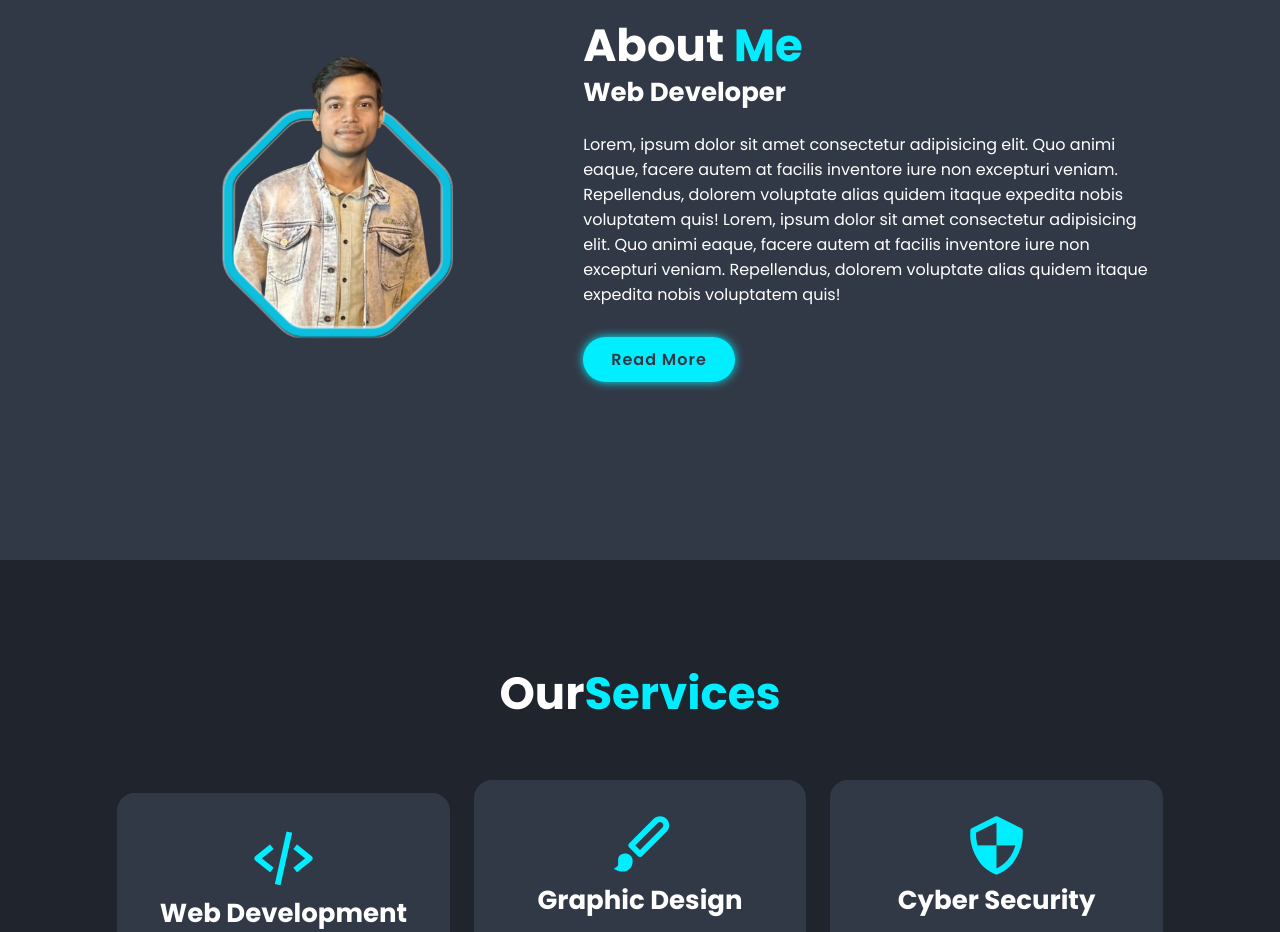
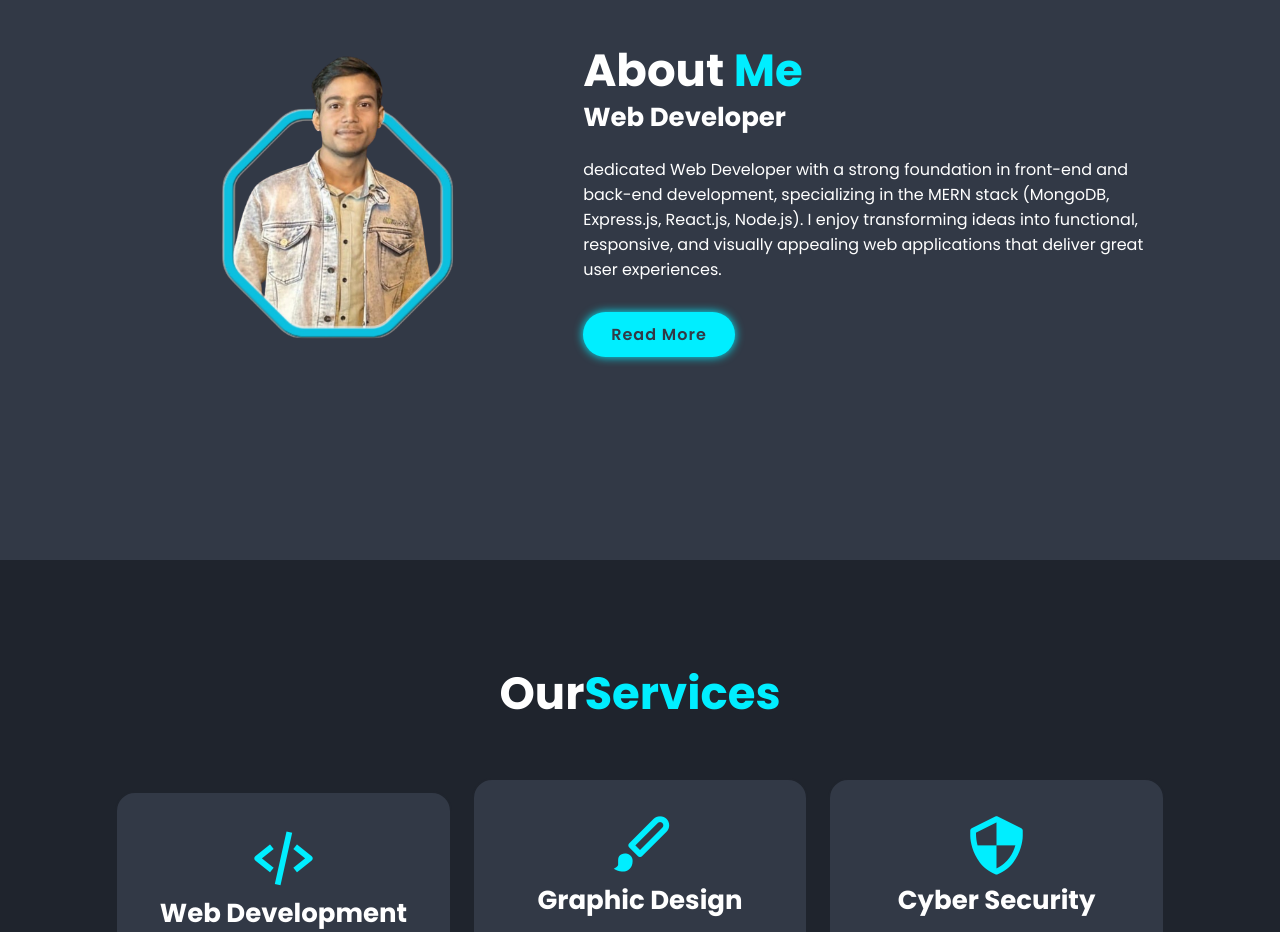
Before and after one commit to anurag8445/Portfolio-Website, a plain HTML site: page index.html in a window 1280 px wide. Shown: the part 1040-1972 px from the top of the page. Drawn offline with nearby package versions, Linux system fonts and the light colour scheme; files that its build step writes are made by us from their sources.

Commit message:
Update index.html

```diff
--- a/index.html
+++ b/index.html
@@ -60,10 +60,8 @@
     <div class="about-content">
       <h2 class="heading">About <span>Me</span></h2>
       <h3> Web Developer</h3>
-      <p>Lorem, ipsum dolor sit amet consectetur adipisicing elit. Quo animi eaque, facere autem at facilis inventore
-        iure non excepturi veniam. Repellendus, dolorem voluptate alias quidem itaque expedita nobis voluptatem quis!
-        Lorem, ipsum dolor sit amet consectetur adipisicing elit. Quo animi eaque, facere autem at facilis inventore
-        iure non excepturi veniam. Repellendus, dolorem voluptate alias quidem itaque expedita nobis voluptatem quis!
+      <p>dedicated Web Developer with a strong foundation in front-end and back-end development, specializing in the MERN stack (MongoDB, Express.js, React.js, Node.js).
+        I enjoy transforming ideas into functional, responsive, and visually appealing web applications that deliver great user experiences.
       </p>
       <a href="#" class="btn">Read More</a>
     </div>
```
